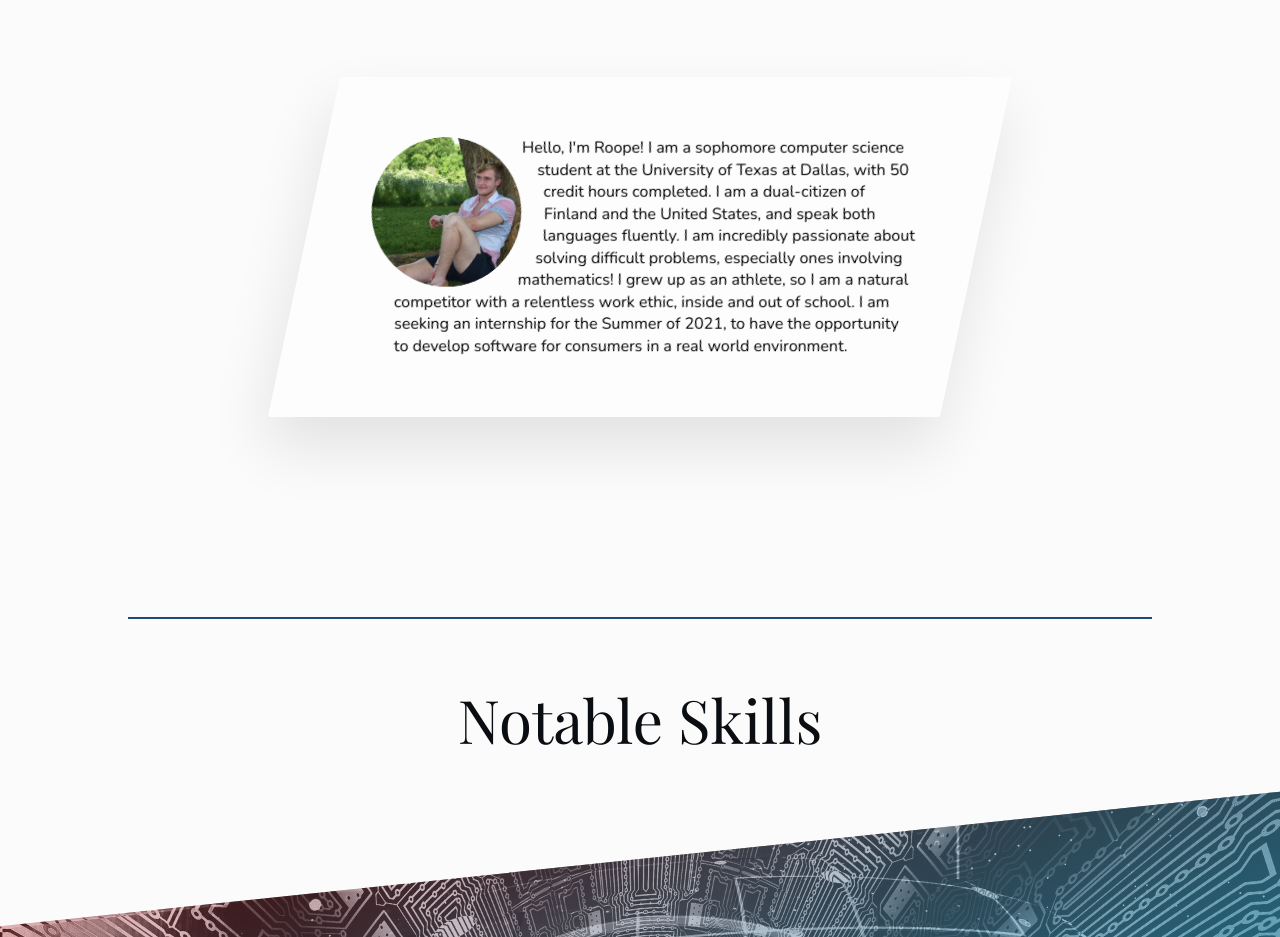
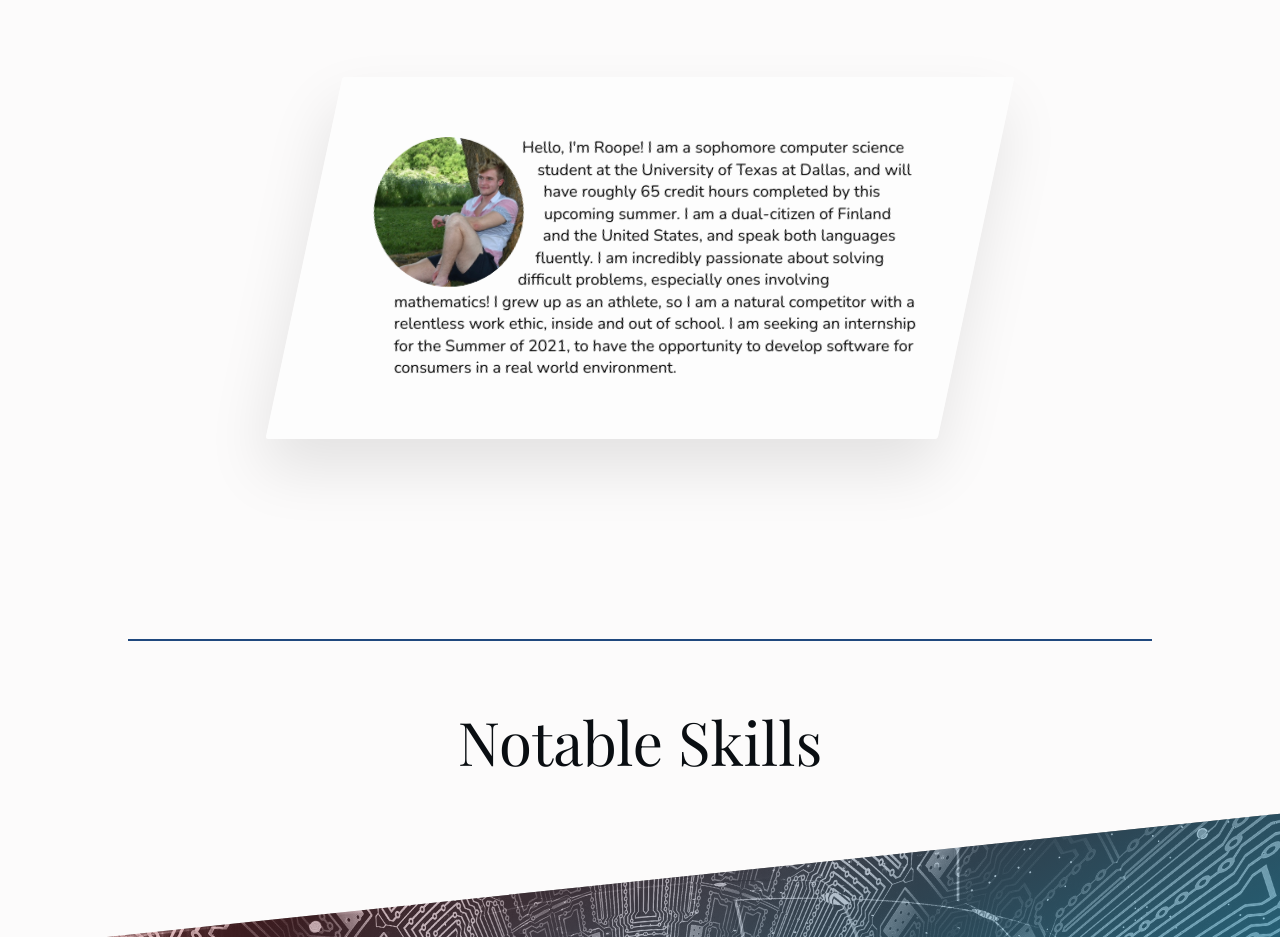
Before and after one commit to rraikaa/rraikaa.github.io, a website: page index.html in a window 1280 px wide. Shown: the part 1000-1937 px from the top of the page. Drawn offline with nearby package versions, Linux system fonts and the light colour scheme; a web font is replaced by a local one.

Commit message:
Update index.html

```diff
--- a/index.html
+++ b/index.html
@@ -145,7 +145,7 @@
                         <p>
                             Hello, I'm Roope! I am a sophomore computer science student at the University of Texas at
                             Dallas,
-                            with 50 credit hours completed. I am a dual-citizen of Finland and the United States, and speak
+                            and will have roughly 65 credit hours completed by this upcoming summer. I am a dual-citizen of Finland and the United States, and speak
                             both
                             languages fluently. I am incredibly passionate about solving difficult problems, especially
                             ones
```
